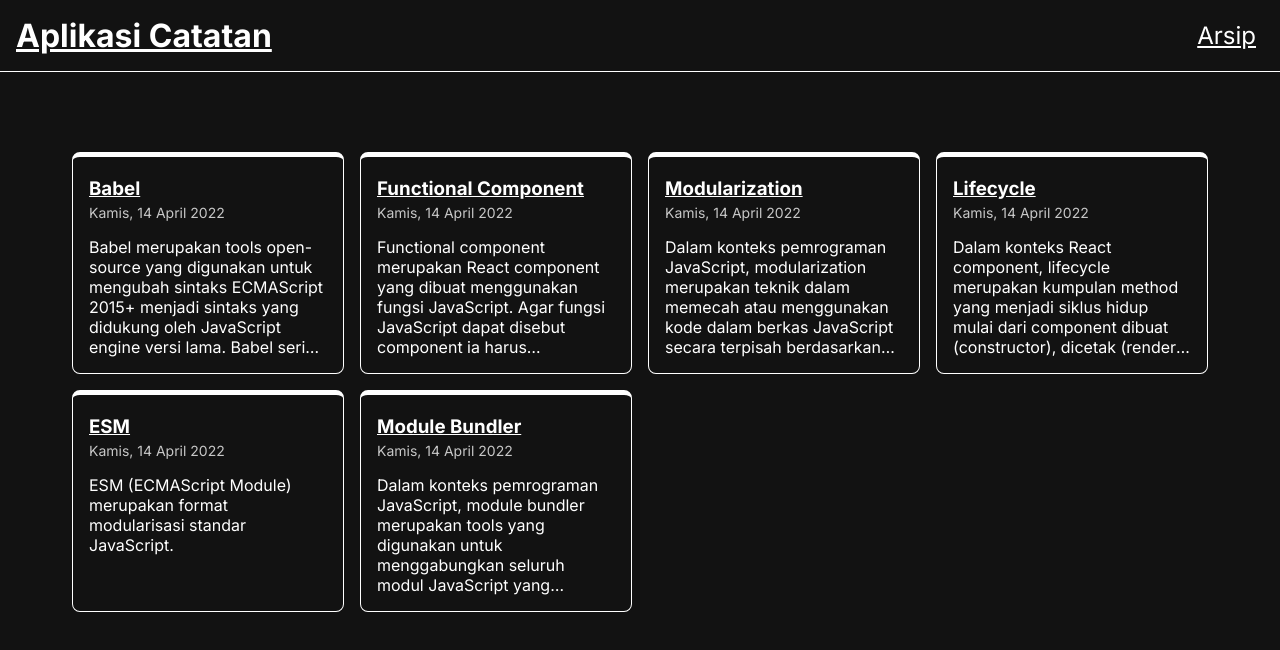
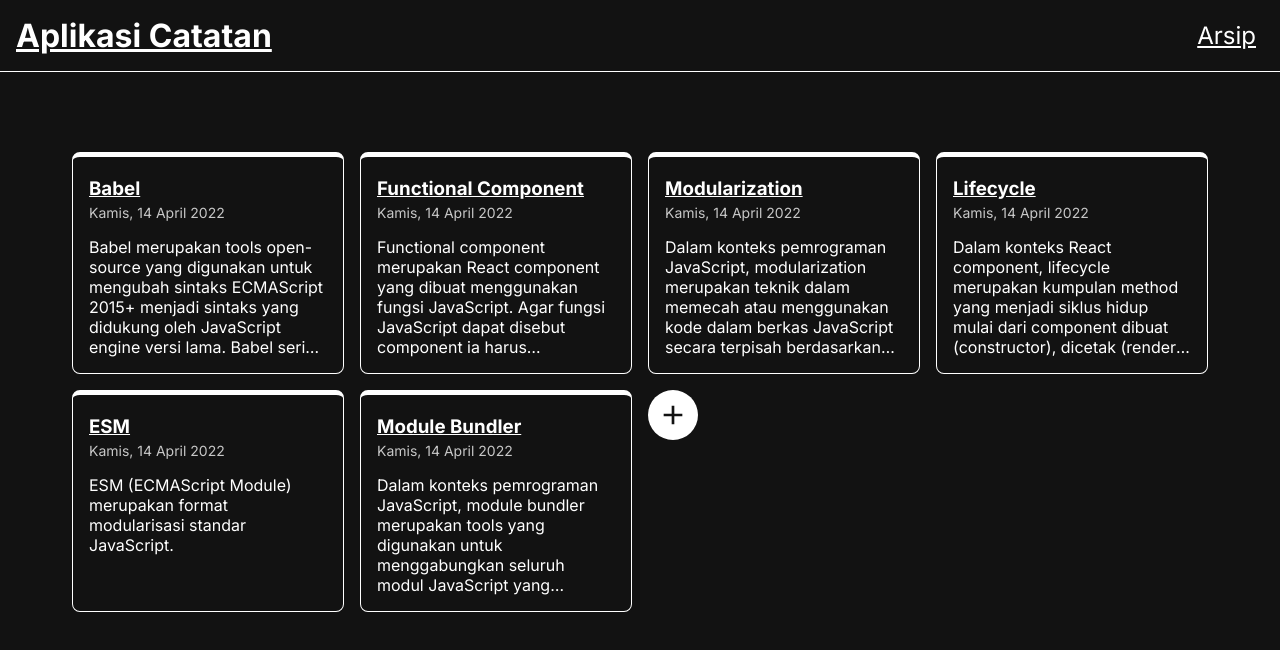
Before and after one commit to erlanggajuni45/react-fundamental-dicoding, a React (Vite) app: page / in a window 1280 px wide. Shown: the top 650 px of the page. Built offline with nearby package versions, Linux system fonts and the light colour scheme.

Commit message:
implemented action button component on note list component

```diff
--- a/src/components/NoteList.jsx
+++ b/src/components/NoteList.jsx
@@ -1,6 +1,6 @@
 import NoteItem from './NoteItem';
 import PropTypes from 'prop-types';
-
+import ActionButtonContainer from './ActionButtons';
 function NoteList({ notes }) {
   return (
     <div className='notes-list'>
@@ -14,6 +14,7 @@ function NoteList({ notes }) {
           archived={note.archived}
         />
       ))}
+      <ActionButtonContainer page='home' />
     </div>
   );
 }
```
